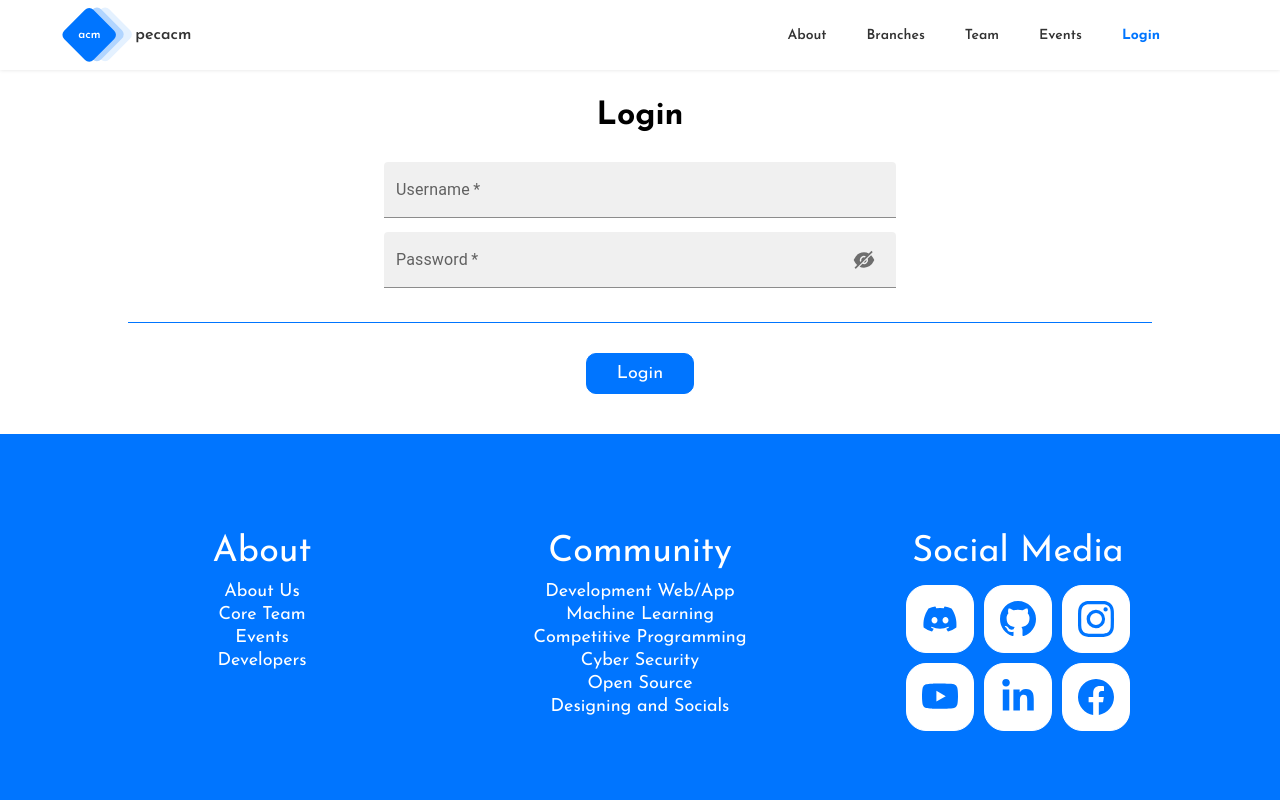
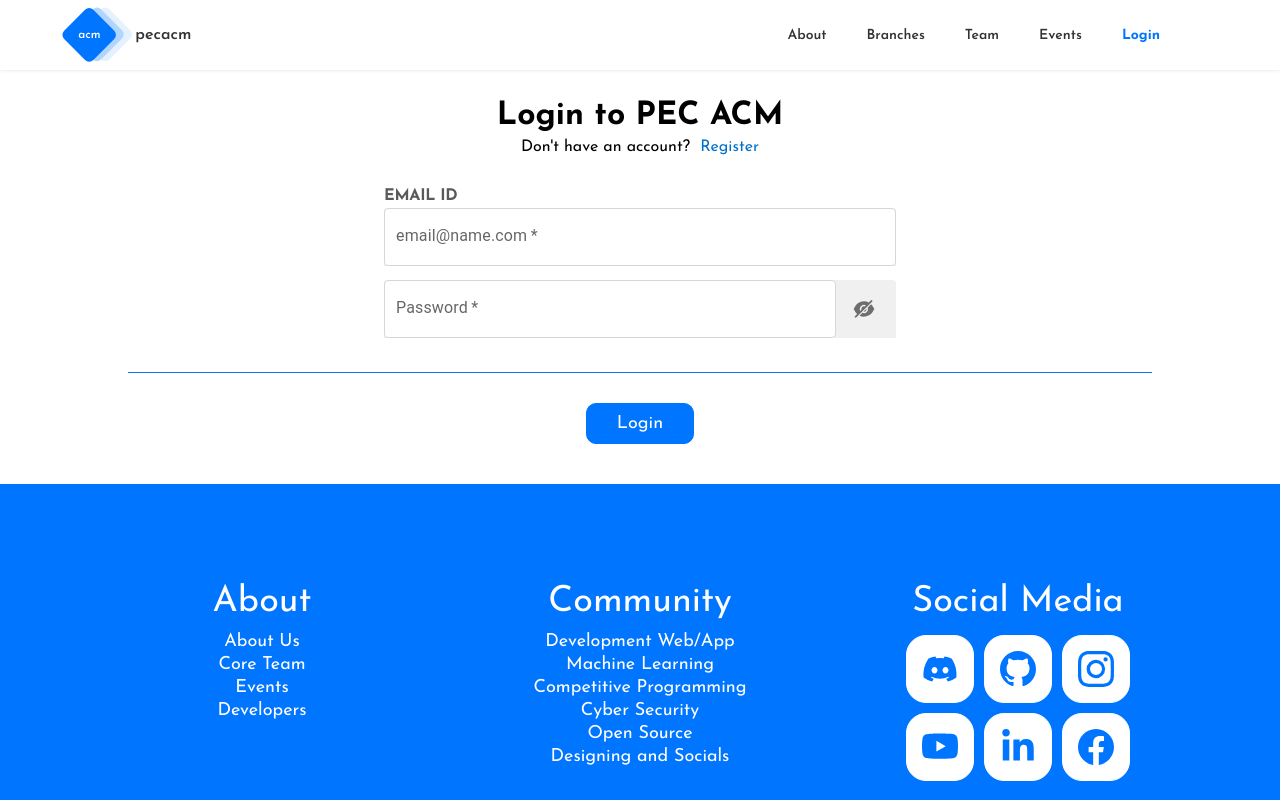
Before and after one commit to PEC-CSS/website, a Next.js app: page /login in a window 1280 px wide. Shown: the top 800 px of the page. Built offline with nearby package versions, Linux system fonts and the light colour scheme.

Commit message:
minor login updated '

```diff
--- a/components/common/DialogPopup/DialogPopup.tsx
+++ b/components/common/DialogPopup/DialogPopup.tsx
@@ -1,6 +1,7 @@
 import React from 'react'
-import { Button, Dialog, DialogActions, DialogContent, DialogContentText, DialogTitle } from '@mui/material';
+import { Dialog } from '@mui/material';
 import styles from "../../../styles/components/Dialog.module.scss";
+import { Josefin_Sans } from 'next/font/google';
 
 type Props = {
     icon?: JSX.Element;
@@ -9,15 +10,19 @@
     handleClose: any;
 }
 
+const font = Josefin_Sans({
+    preload: false
+});
+
 function DialogPopup({ icon, errorTitle, errorDescription, handleClose }: Props) {
 
     return (
         <Dialog
             open={true}
             onClose={handleClose}
-            sx={{padding: "0", margin: "0", backdropFilter: "blur(1px)"}}
+            sx={{ padding: "0", margin: "0", backdropFilter: "blur(1px)" }}
         >
-            <div className={styles.dialogParent}>
+            <div className={`${styles.dialogParent} ${font.className}`}>
                 <div className={`${styles.popupContent}`}>
                     <div className={`${styles.text} ${styles.itemCentered} ${styles.largeText}`}>
                         {icon}
--- /dev/null
+++ b/constants/errorText.ts
@@ -0,0 +1,13 @@
+export const errorText : any = {
+    unequalPasswords: "The passwords you entered do not match.",
+    invalidSid: "Enter a valid SID.",
+    incorrectEntry: "One or more fields are filled incorrectly.",
+    weakPassword: [
+        "Too many consecutive repeated characters",
+        "Password needs to be atleast 8 letters long.",
+    ],
+    invalidFormData: {
+        title: "Error",
+        description: "Please review and correct the highlighted fields."
+    }
+}
--- a/pages/login.tsx
+++ b/pages/login.tsx
@@ -1,21 +1,29 @@
-import React, { ChangeEvent, useState } from 'react';
+import React, { ChangeEvent, useEffect, useState } from 'react';
 import PageLayout from "../components/layout/PageLayout";
 import styles from "../styles/pages/register.module.scss";
-import TextField from '@mui/material/TextField';
-import Select, { SelectChangeEvent } from '@mui/material/Select';
+import { errorText } from '../constants/errorText';
+import { SelectChangeEvent } from '@mui/material/Select';
 import { BiErrorCircle } from "react-icons/bi"
 import ErrorTextBox from '../components/register/ErrorTextBox';
 import { IconButton, InputAdornment } from '@mui/material';
 import { AiFillEye, AiFillEyeInvisible } from "react-icons/ai"
+import CustomTextField from '../components/common/CustomTextField/CustomTextField';
+import DialogPopup from '../components/common/DialogPopup/DialogPopup';
+import Link from 'next/link';
 
 function Login() {
 
     const [formValues, setFormValues] = useState({
-        username: '',
+        email: '',
         password: '',
     })
 
-    const [error, setError] = useState(false);
+    const [error, setError] = useState({
+        error: false,
+        title: '',
+        description: '',
+    });
+
     const [showPassword, setShowPassword] = useState(false);
 
     const handleChange = (event: ChangeEvent<HTMLInputElement>
@@ -36,42 +44,66 @@
 
         // check if login credentials are valid
         if (true) {
-            setError(true);
+            setError({
+                ...error,
+                error: true
+            });
 
-            setTimeout(() => {
-                setError(false);
-            }, 3000);
         } else {
             // make API calls
         }
     }
+
+    useEffect(() => {
+        console.log(error)
+
+    }, [error])
 
     return (
         <PageLayout title="Login | ACM at PEC">
 
             {/* Header */}
             <form className={styles.parent} onSubmit={handleSubmit}>
+                {
+                    error.error ? <DialogPopup
+                        errorTitle={errorText.invalidFormData.title}
+                        errorDescription={errorText.invalidFormData.description}
+                        handleClose={() => setError({
+                            ...error,
+                            error: false
+                        })}
+                    />
+                        : <></>
+                }
 
                 <div className={styles.intro}>
-                    <h1>Login</h1>
+                    <h1>Login to PEC ACM</h1>
+                    <div style={{marginTop: "7px"}}>
+                        Don{`'`}t have an account? &nbsp;
+                        <Link href='/register' className={styles.link}>
+                            Register
+                        </Link>
+                    </div>
                 </div>
 
                 {/* User Account Details */}
                 <div className={styles.sectionWrapper}>
 
                     <div className={styles.flowSection}>
+                        <div className={`${styles.smallText} ${styles.smallHeading}`}>EMAIL ID</div>
                         <div className={styles.accountDetails}>
-                            <TextField
-                                name="username"
-                                label="Username"
+                            <CustomTextField
+                                name="email"
+                                type="email"
+                                label="email@name.com"
                                 variant="filled"
                                 onChange={handleChange}
-                                value={formValues.username}
-                                fullWidth
-                                required />
+                                value={formValues.email}
+                                fullWidth={true}
+                                required={true} />
                         </div>
                         <div className={styles.accountDetails}>
-                            <TextField
+                            <CustomTextField
                                 name="password"
                                 label="Password"
                                 variant="filled"
@@ -85,21 +117,18 @@
                                         </IconButton>
                                     </InputAdornment>)
                                 }}
-                                fullWidth
-                                required />
+                                fullWidth={true}
+                                required={true} />
                         </div>
                     </div>
                 </div>
 
                 {/* Submit Button */}
                 <div className={`${styles.buttonGroup} ${styles.flowSection}`}>
-                    {error
-                        ? <ErrorTextBox text={errorText.incorrectEntry} icon={<BiErrorCircle />} />
-                        : <></>
-                    }
                     <div className={styles.registerButton}>
                         <button type="submit">Login</button>
                     </div>
+
                 </div>
             </form>
         </PageLayout>
@@ -107,7 +136,3 @@
 }
 
 export default Login;
-
-const errorText = {
-    incorrectEntry: "Login credentials are incorrect."
-}
--- a/styles/components/Dialog.module.scss
+++ b/styles/components/Dialog.module.scss
@@ -3,7 +3,7 @@
 .dialogParent {
   text-align: left;
   font-size: 17px;
-  font-family: sans-serif;
+  font-family: 'Josefin_Sans';
   display: flex;
   flex-direction: column;
   padding: 30px;
```
Also changed, not shown: pages/register.tsx (+1 -15 lines).
